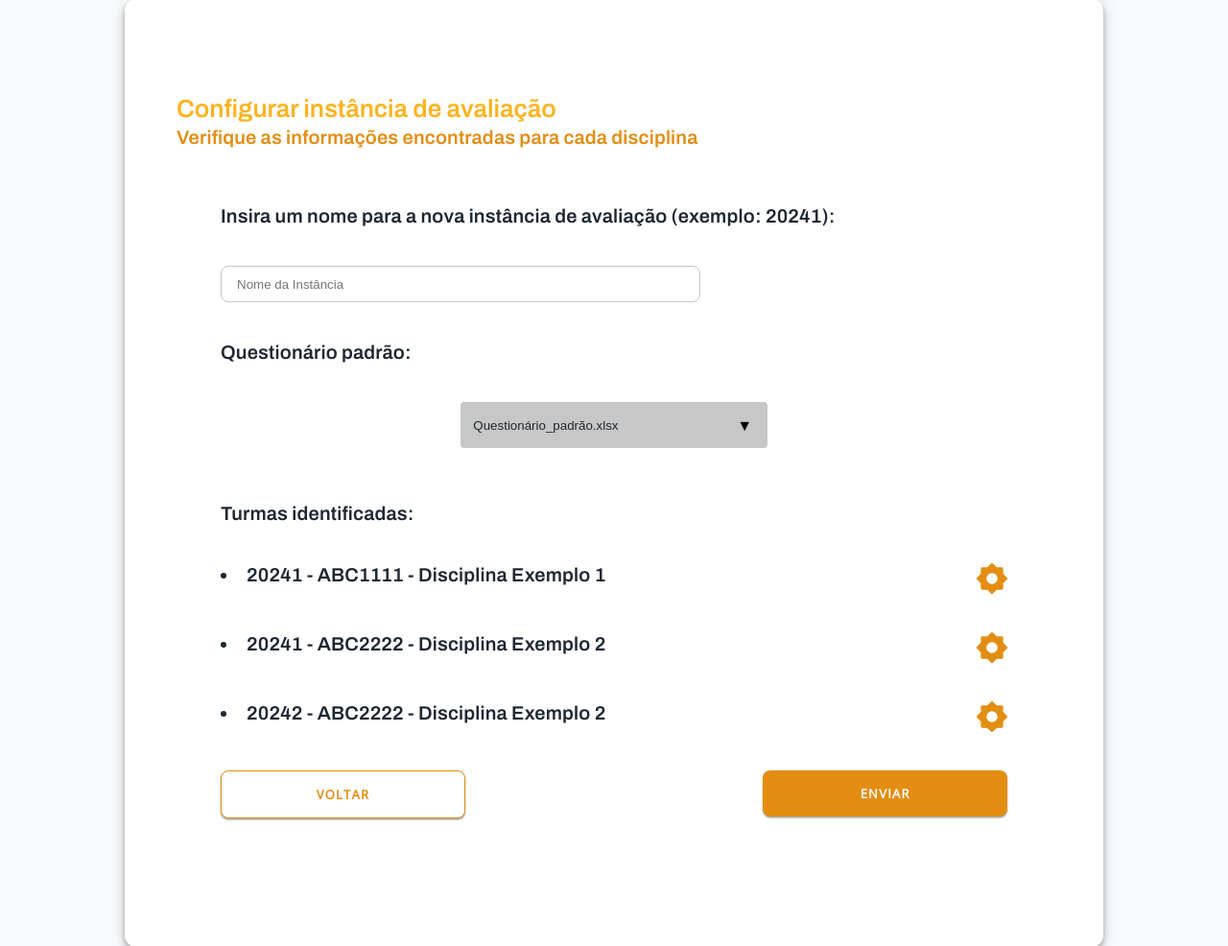
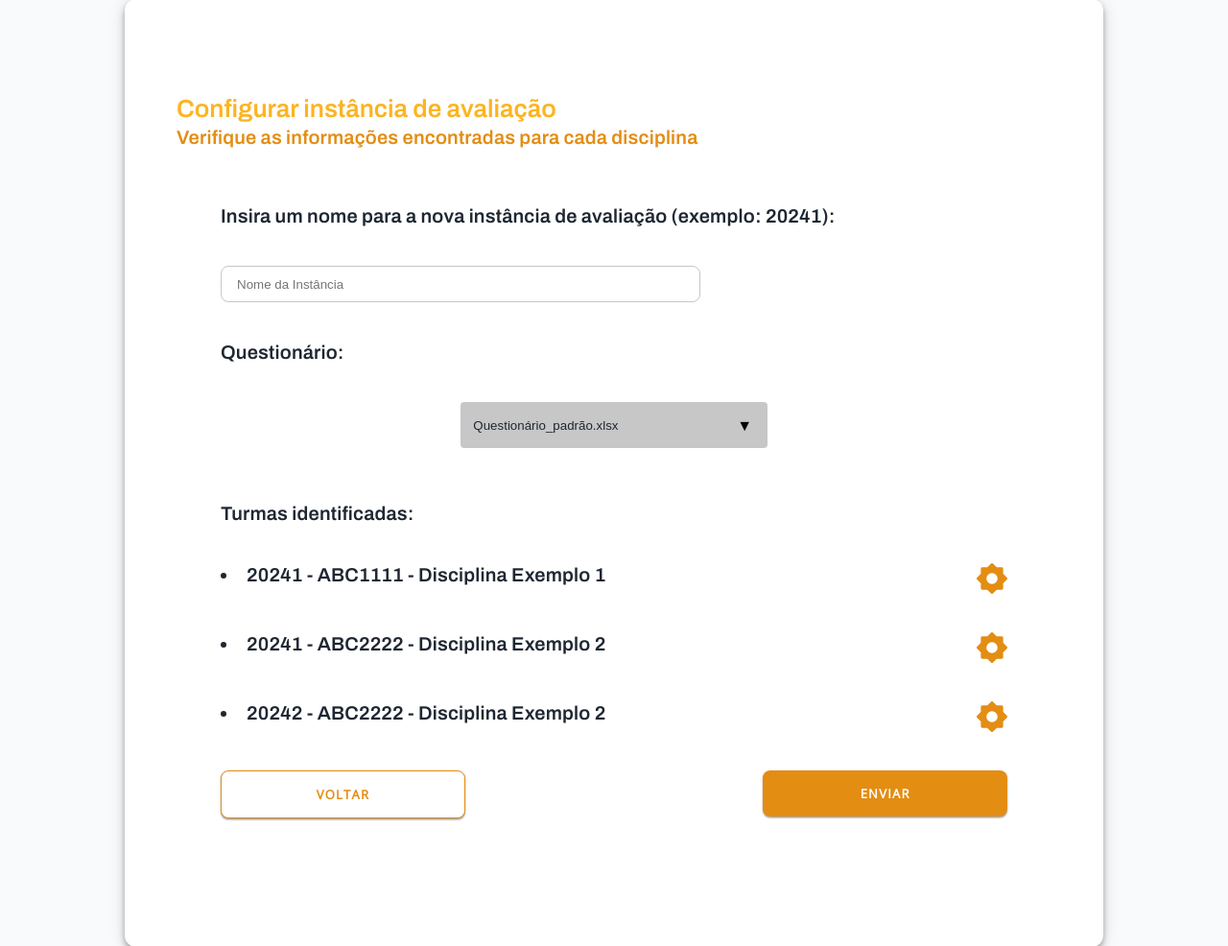
Before and after one commit to douglasluchetti/pub2427-2023, a PHP site: page /views/nova_instancia_2.php in a window 1280 px wide. Shown: the part 179-1165 px from the top of the page at 96% size. Run offline with PHP 8.4, Linux system fonts and the light colour scheme; the visitor is signed in with stand-in values (Sample User, id 1); data that the repository does not hold is empty.

Commit message:
Update questionnaires headings in nova_instancia_2.php and nova_instancia_3.php

```diff
--- a/views/nova_instancia_2.php
+++ b/views/nova_instancia_2.php
@@ -57,7 +57,7 @@ $course_info = "Administrador do Sistema - $username";
             <div class="master">
                 <h3>Insira um nome para a nova instância de avaliação (exemplo: 20241):</h3>
                 <input class="login" type="text" id="suject_name" placeholder="Nome da Instância" required>
-                <h3>Questionário padrão:</h3>
+                <h3>Questionário:</h3>
                 <div class="center">
                     <form class="select" id="select_instance" method="POST">
                         <select class="select_instance" name="instance_id" id="instance">
--- a/views/nova_instancia_3.php
+++ b/views/nova_instancia_3.php
@@ -62,7 +62,7 @@ $course_info = "Administrador do Sistema - $username";
                     <input class="login" type="text" id="code" placeholder="Disciplina" value="ABC1111" required>
                     <input class="login" type="text" id="suject_name" placeholder="Nome da Disciplina" value="Disciplina Exemplo 1" required>
                 </div>
-                <h3>Questionário aplicado:</h3>
+                <h3>Questionário:</h3>
                 <div class="center">
                     <form class="select" id="select_instance" method="POST">
                         <select class="select_instance" name="instance_id" id="instance">
```
